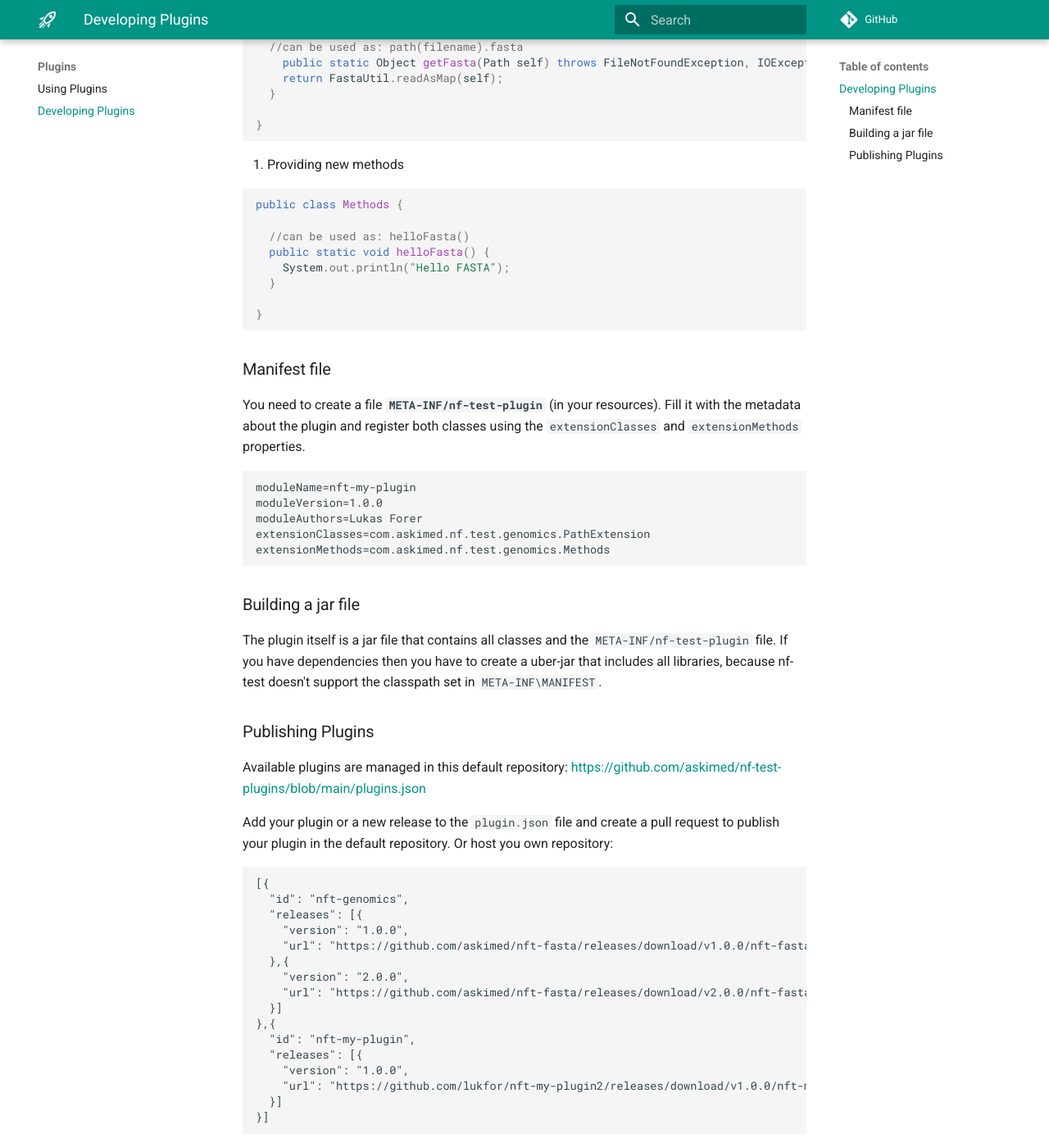
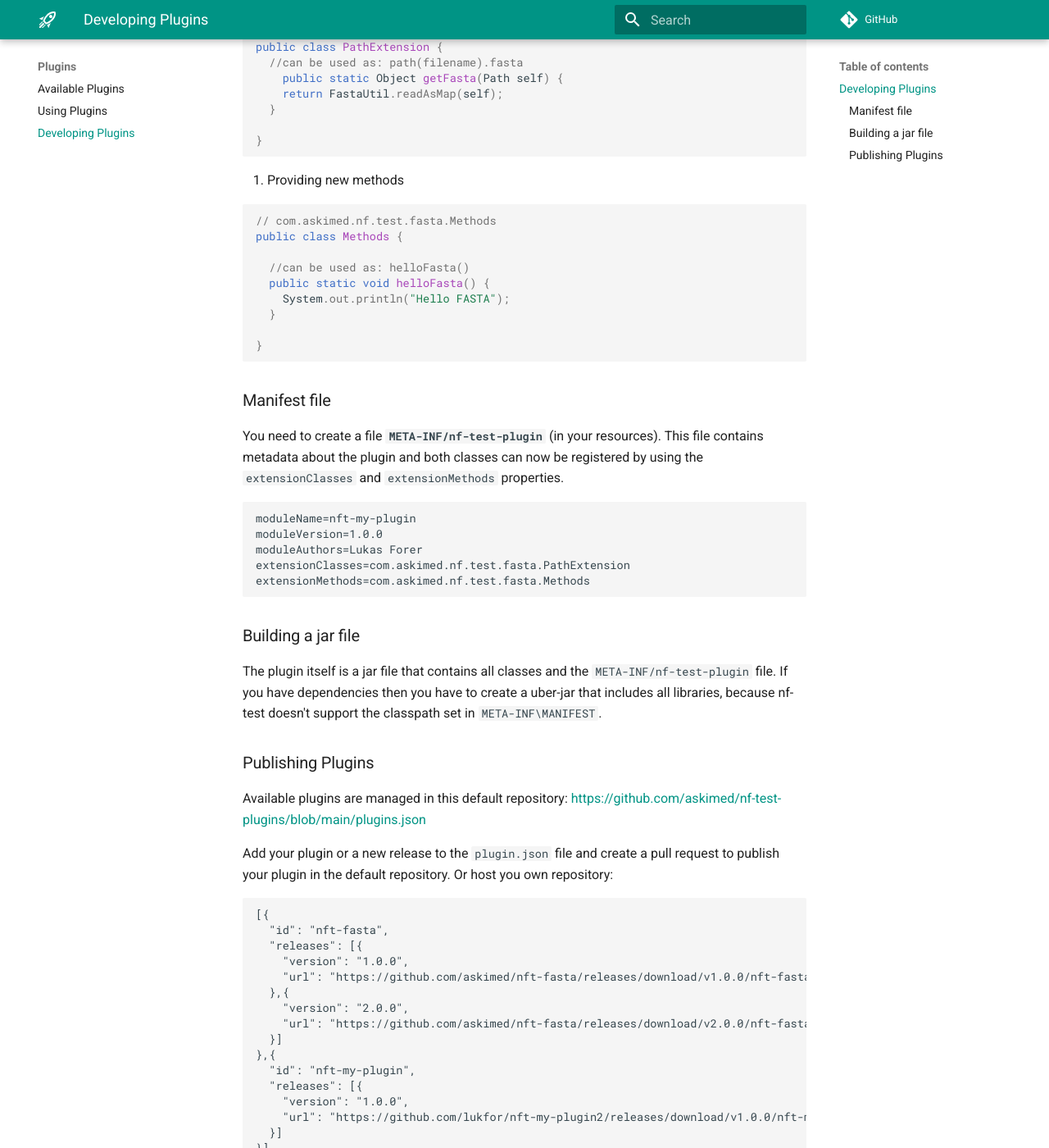
Before and after one commit to askimed/nf-test, an MkDocs documentation site: the page built from docs/plugins/developing-plugins.md, in a window 1280 px wide and 1400 px high, scrolled down 502 px. Shown: the whole window at 82% size. Built offline with MkDocs 1.6.1 and Material for MkDocs 9.7.7, drawn with Linux system fonts in a browser that asks for light colours; comment, search, counter and statistics services are not loaded.

Commit message:
Update documentation

````diff
--- a/docs/plugins/developing-plugins.md
+++ b/docs/plugins/developing-plugins.md
@@ -11,9 +11,10 @@ A plugin has the possibility:
 1. Adding a new method to an existing class (e.g. the property `fasta` to class `Path`). It uses Groovy's ExtensionModule concept. Important: the method has to be static. One class can provide multiple methods.
 
 ```java
+// com.askimed.nf.test.fasta.PathExtension
 public class PathExtension {
   //can be used as: path(filename).fasta
-    public static Object getFasta(Path self) throws FileNotFoundException, IOException {
+    public static Object getFasta(Path self) {
     return FastaUtil.readAsMap(self);
   }
 
@@ -23,6 +24,7 @@ public class PathExtension {
 2. Providing new methods
 
 ```java
+// com.askimed.nf.test.fasta.Methods
 public class Methods {
 
   //can be used as: helloFasta()
@@ -35,13 +37,14 @@ public class Methods {
 
 ### Manifest file
 
-You need to create a file **`META-INF/nf-test-plugin`** (in your resources). Fill it with the metadata about the plugin and register both classes using the `extensionClasses` and `extensionMethods` properties.
+You need to create a file **`META-INF/nf-test-plugin`** (in your resources). This file contains metadata about the plugin and both classes can now be registered by using the `extensionClasses` and `extensionMethods` properties.
+
 ```
 moduleName=nft-my-plugin
 moduleVersion=1.0.0
 moduleAuthors=Lukas Forer
-extensionClasses=com.askimed.nf.test.genomics.PathExtension
-extensionMethods=com.askimed.nf.test.genomics.Methods
+extensionClasses=com.askimed.nf.test.fasta.PathExtension
+extensionMethods=com.askimed.nf.test.fasta.Methods
 ```
 
 ### Building a jar file
@@ -57,7 +60,7 @@ Add your plugin or a new release to the `plugin.json` file and create a pull req
 
 ```
 [{
-  "id": "nft-genomics",
+  "id": "nft-fasta",
   "releases": [{
     "version": "1.0.0",
     "url": "https://github.com/askimed/nft-fasta/releases/download/v1.0.0/nft-fasta-1.0.0.jar",
--- a/mkdocs.yml
+++ b/mkdocs.yml
@@ -44,6 +44,7 @@ nav:
     - clean: cli/clean.md
   - Configuration: configuration.md
   - Plugins:
+    - Available Plugins: https://code.askimed.com/nf-test-plugins
     - Using Plugins: plugins/using-plugins.md
     - Developing Plugins: plugins/developing-plugins.md
   - Available Pipelines: nftest_pipelines.md
````
Also changed, not shown: docs/assertions/fasta.md (+2 -1 lines), docs/plugins/using-plugins.md (+9 -2 lines).
